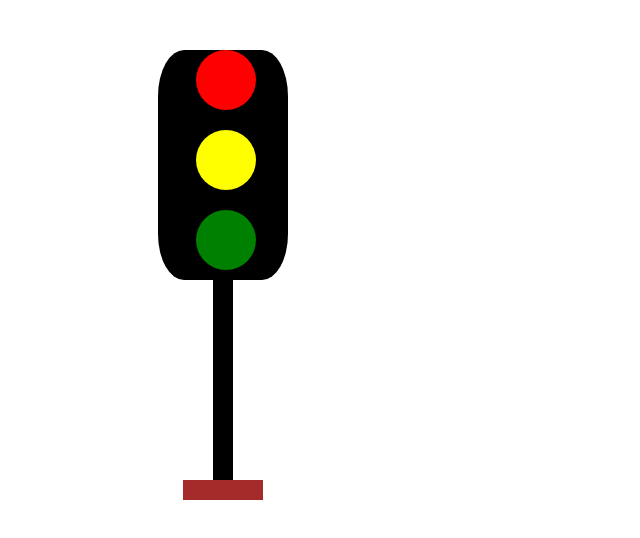
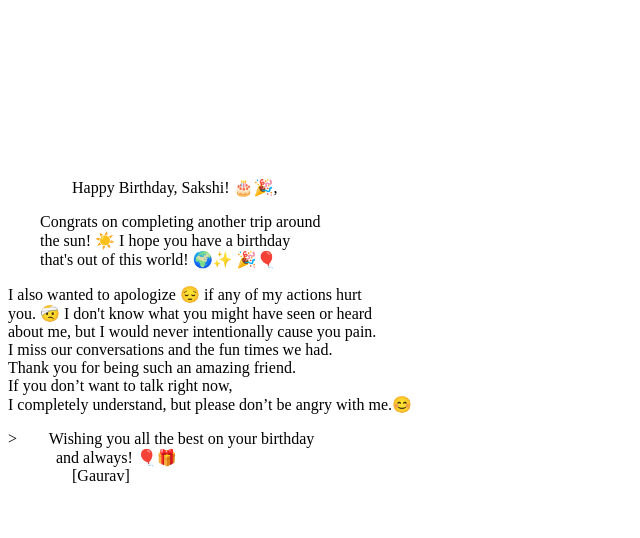
Before and after one commit to Ankurmehta014/code_whisperer, a plain HTML site: page index.html in a window 1280 px wide. Shown: the whole page, without its empty margins (0-640 px from the left). Drawn offline with Linux system fonts and the light colour scheme.

Commit message:
Update index.html

```diff
--- a/index.html
+++ b/index.html
@@ -1,21 +1,21 @@
 <!DOCTYPE html>
 <html lang="en">
-
 <head>
     <meta charset="UTF-8">
     <meta name="viewport" content="width=device-width, initial-scale=1.0">
-    <title>traffic signal</title>
+    <title>Happy Birthday! Wish</title>
     <link rel="stylesheet" href="style.css">
 </head>
-
 <body>
-    <div class="box1">
-        <div class="red"></div>
-        <div class="yellow"></div>
-        <div class="green"></div>
+    <canvas id="c"></canvas>
+    <div id="note-container">
+        <div id="note">
+            <p>&nbsp; &nbsp; &nbsp; &nbsp; &nbsp; &nbsp; &nbsp; &nbsp;  Happy Birthday, Sakshi! 🎂🎉,</p>
+            <p>&nbsp; &nbsp; &nbsp; &nbsp; Congrats on completing another trip around <br> &nbsp; &nbsp; &nbsp; &nbsp; the sun! ☀️ I hope you have a birthday <br> &nbsp; &nbsp; &nbsp; &nbsp; that's out of this world! 🌍✨ 🎉🎈</p>
+            <p>I also wanted to apologize 😔 if any of my actions hurt <br> you. 🤕 I don't know what you might have seen  or heard<br> about me, but I would never intentionally cause you pain. <br> I miss our conversations and the fun times we had.<br>  Thank you for being such an amazing friend. <br> If you don’t want to talk right now, <br> I completely understand, but please don’t be angry with me.😊</p>
+            <p>>&nbsp; &nbsp; &nbsp; &nbsp; Wishing you all the best on your birthday <br> &nbsp; &nbsp; &nbsp; &nbsp; &nbsp; &nbsp;   and always! 🎈🎁 <br>&nbsp; &nbsp; &nbsp; &nbsp; &nbsp; &nbsp; &nbsp; &nbsp;   [Gaurav]</p>
+        </div>
     </div>
-    <div class="box2"></div>
-    <div class="box3"></div>
+    <script src="app.js"></script>
 </body>
-
 </html>
```
